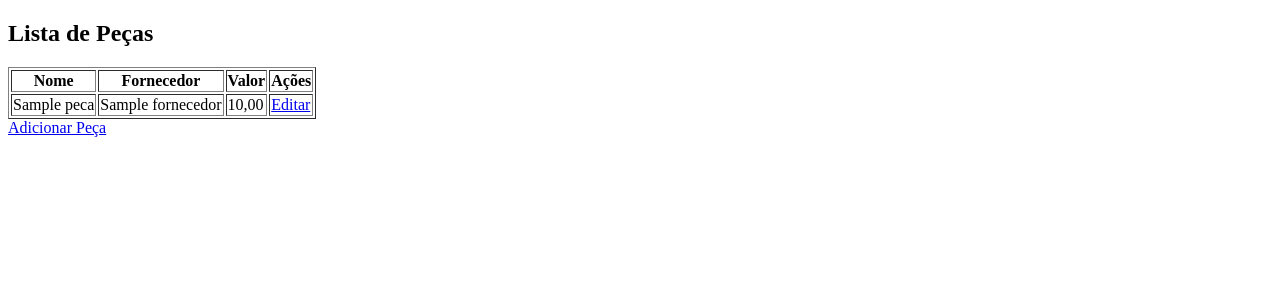
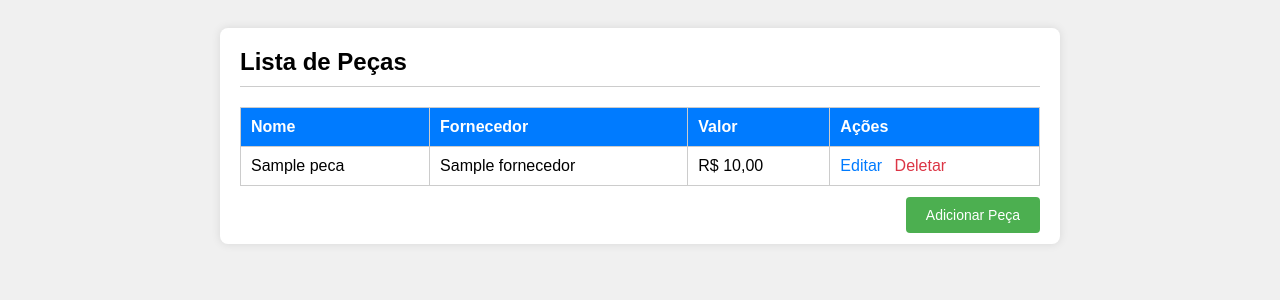
Before and after one commit to lecunha23/EditoraLivro, a Django app: page /pecas/ in a window 1280 px wide. Shown: the top 300 px of the page. Run offline with Django 5.2, Linux system fonts and the light colour scheme; tables that the repository leaves empty hold one stand-in row (values such as "Sample post").

Commit message:
feat: formatado pagina listar peças

```diff
--- a/pecas/templates/pecas/listar_pecas.html
+++ b/pecas/templates/pecas/listar_pecas.html
@@ -1,11 +1,85 @@
 <!DOCTYPE html>
-<html>
+<html lang="pt-BR">
 <head>
+    <meta charset="UTF-8">
+    <meta name="viewport" content="width=device-width, initial-scale=1.0">
     <title>Lista de Peças</title>
+    <style>
+        body {
+            font-family: Arial, sans-serif;
+            background-color: #f0f0f0;
+            padding: 20px;
+        }
+        .container {
+            max-width: 800px; /* Ajuste conforme necessário */
+            margin: 0 auto;
+            background-color: #fff;
+            padding: 20px;
+            border-radius: 8px;
+            box-shadow: 0 0 10px rgba(0,0,0,0.1);
+        }
+        h2 {
+            margin-top: 0;
+            padding-bottom: 10px;
+            border-bottom: 1px solid #ccc;
+            font-size: 24px; /* Tamanho do título */
+        }
+        table {
+            width: 100%;
+            border-collapse: collapse;
+            margin-top: 20px;
+        }
+        table th, table td {
+            border: 1px solid #ccc;
+            padding: 10px;
+            text-align: left;
+        }
+        table th {
+            background-color: #007bff; /* Cor de fundo do cabeçalho */
+            color: white; /* Cor do texto do cabeçalho */
+            font-weight: bold;
+        }
+        table td a {
+            display: inline-block;
+            margin-right: 8px;
+            color: #007bff;
+            text-decoration: none;
+        }
+        table td a:hover {
+            text-decoration: underline;
+        }
+        .acoes {
+            white-space: nowrap; /* Evita que o texto seja quebrado */
+        }
+        .acoes a {
+            margin-right: 8px;
+        }
+        .acoes a:last-child {
+            margin-right: 0;
+        }
+        .adicionar-link {
+            display: block;
+            margin-top: 20px;
+            text-align: right;
+        }
+        .adicionar-link a {
+            background-color: #4CAF50;
+            color: white;
+            padding: 10px 20px;
+            border: none;
+            border-radius: 4px;
+            text-decoration: none;
+            font-size: 14px;
+        }
+        .adicionar-link a:hover {
+            background-color: #45a049;
+        }
+    </style>
 </head>
 <body>
+    <div class="container">
         <h2>Lista de Peças</h2>
-    <table border="1">
+        <table>
             <thead>
                 <tr>
                     <th>Nome</th>
@@ -19,15 +93,18 @@
                 <tr>
                     <td>{{ peca.nome }}</td>
                     <td>{{ peca.fornecedor.nome }}</td>
-                <td>{{ peca.valor }}</td>
-
-                <td>
+                    <td>R$ {{ peca.valor }}</td>
+                    <td class="acoes">
                         <a href="{% url 'editar_peca' peca.pk %}">Editar</a>
+                        <a href="{% url 'deletar_peca' peca.pk %}" style="color: #dc3545;">Deletar</a>
                     </td>
                 </tr>
                 {% endfor %}
             </tbody>
         </table>
+        <div class="adicionar-link">
             <a href="{% url 'criar_peca' %}">Adicionar Peça</a>
+        </div>
+    </div>
 </body>
 </html>
```
Lines whose indentation alone changed are shown as unchanged.
